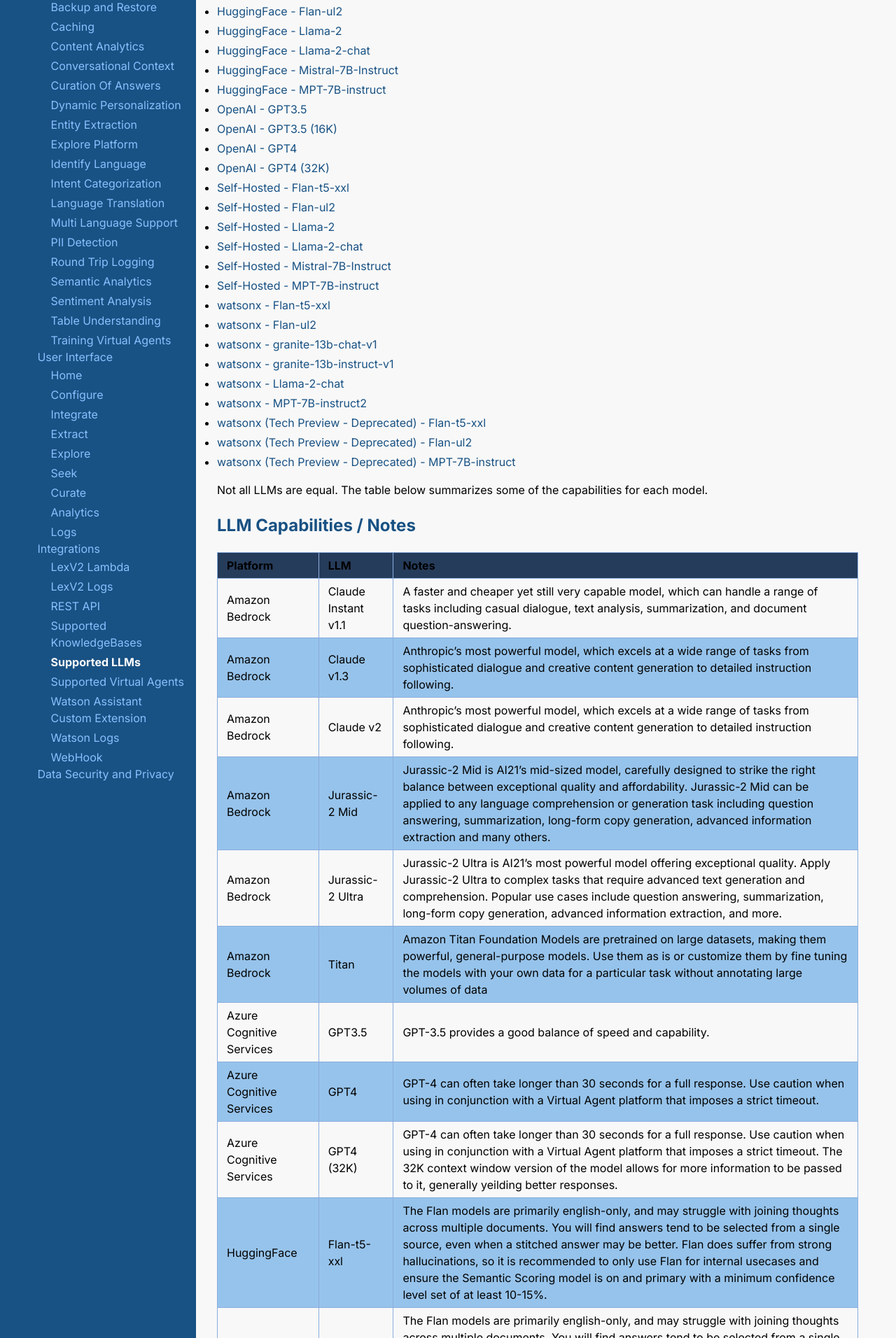
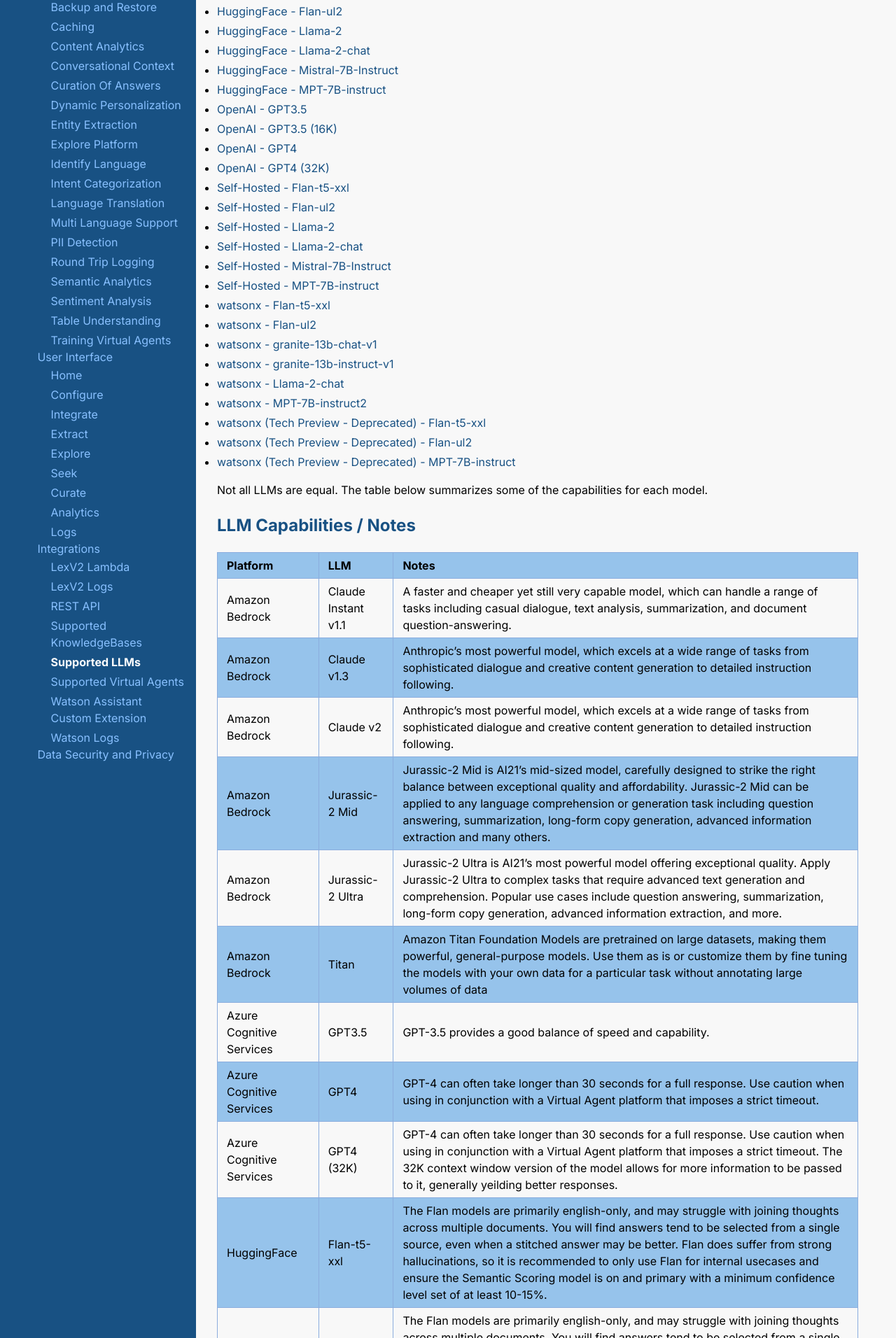
Before and after one commit to CerebralBlue/neuralseekweb, a Jekyll site: the page built from docs/integrations/supported_llms/supported_llms.md, in a window 1280 px wide. Shown: the part 406-2318 px from the top of the page at 70% size. Built offline with Jekyll 4.4.1, drawn with Linux system fonts in a browser that asks for light colours.

Commit message:
Fixed broken style. Removed dangling doc reference

```diff
--- a/docs/_layouts/chapter.html
+++ b/docs/_layouts/chapter.html
@@ -32,7 +32,7 @@
     {% include watson_assistant.html %}
   </head>
   <body class="markdown-body">
-    <div>
+    <div style="display: block;">
       <!-- Top Navigation -->
       <nav class="navbar navbar-expand-lg navbar-dark header-bg d-md-none navbar-top">
         <a class="navbar-brand" href="{{ site.url }}{{ site.baseurl }}/">NeuralSeek Documentation</a>
--- a/docs/_layouts/default.html
+++ b/docs/_layouts/default.html
@@ -32,7 +32,7 @@
     {% include watson_assistant.html %}
   </head>
   <body class="markdown-body">
-    <div >
+    <div style="display: block;">
     <!-- Top Navigation -->
     <nav class="navbar navbar-expand-lg navbar-dark header-bg d-md-none navbar-top">
       <a class="navbar-brand" href="{{ site.url }}{{ site.baseurl }}/">NeuralSeek Documentation</a>
--- a/docs/css/github-markdown.css
+++ b/docs/css/github-markdown.css
@@ -512,6 +512,7 @@
 
   .markdown-body>*:first-child {
     margin-top: 0 !important;
+    width: 100%;
   }
 
   .markdown-body>*:last-child {
@@ -692,7 +693,7 @@
 
   .markdown-body table th {
     font-weight: var(--base-text-weight-semibold, 600);
-    background-color: #263c5b;
+    background-color: var(--color-canvas-subtle);
   }
 
   .markdown-body table th,
```
Also changed, not shown: docs/integrations/webhook/webhook.md (deleted, +0 -11 lines).
